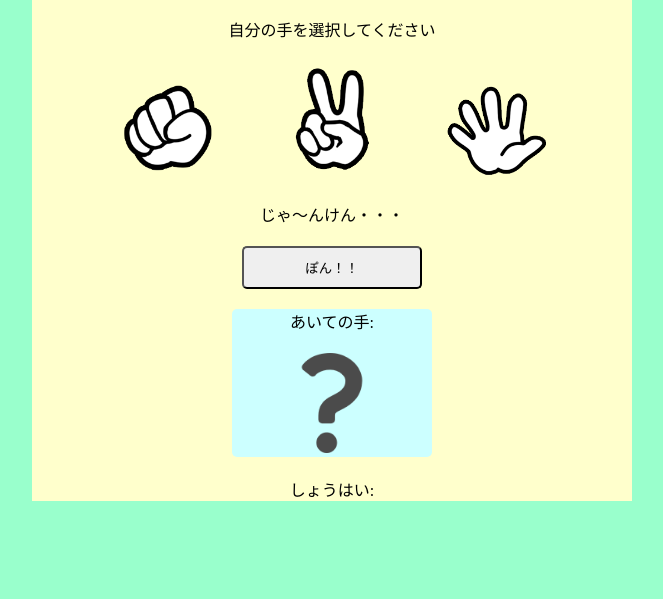
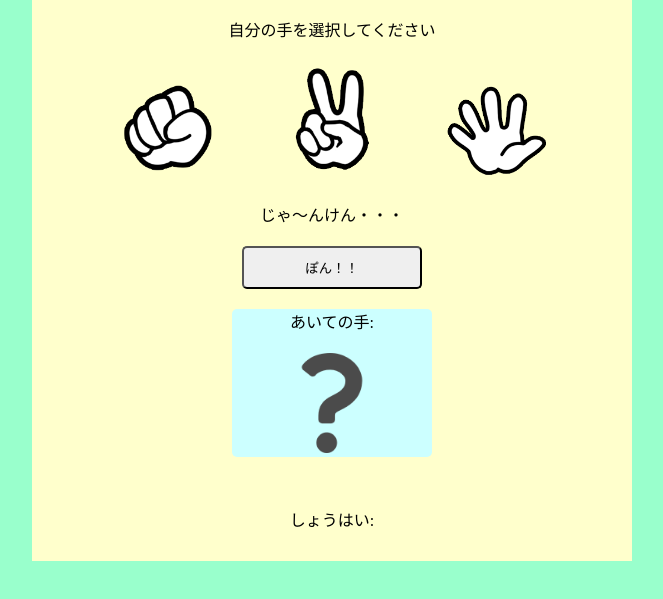
Before and after one commit to taka453/jQuery-study, a plain HTML site: page JankenGame/index.html in a window 1280 px wide. Shown: the part 201-800 px from the top of the page, without its empty margins (308-971 px from the left). Drawn offline with Linux system fonts and the light colour scheme.

Commit message:
paddingサイズ変更

```diff
--- a/JankenGame/style.css
+++ b/JankenGame/style.css
@@ -53,3 +53,7 @@ body {
 .result {
     font-size: 30px;
 }
+
+.resultPanel {
+    padding: 10px 0;
+}
```
